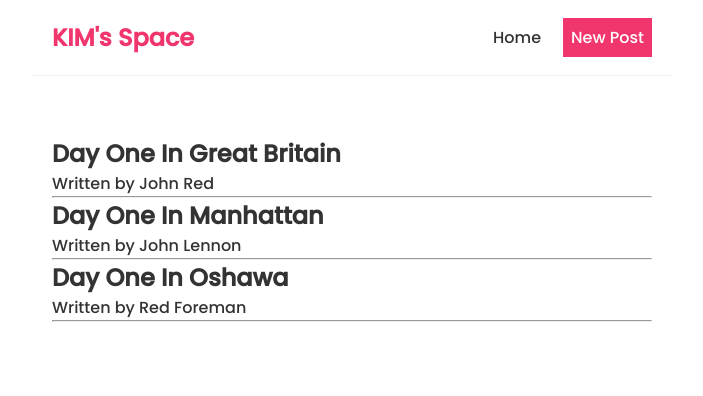
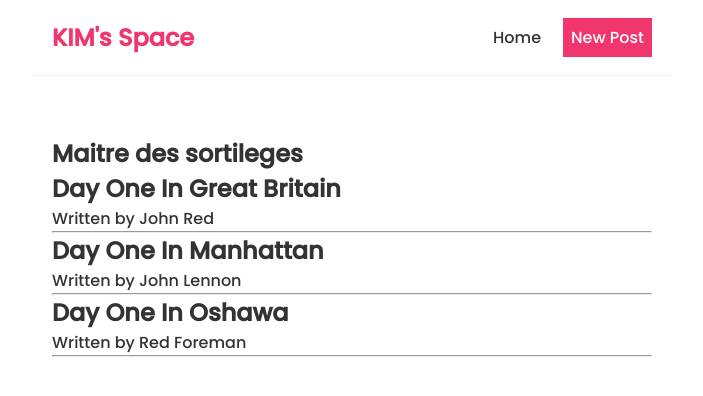
Before and after one commit to akshaycodeur/reagir, a React (Create React App) app: page / in a window 1280 px wide. Shown: the top 396 px of the page, without its empty margins (288-991 px from the left). Built offline with nearby package versions, Linux system fonts and the light colour scheme.

Commit message:
props playing around

```diff
--- a/src/BlogList.js
+++ b/src/BlogList.js
@@ -1,17 +1,21 @@
 const BlogList = (props) => {
     const blogs = props.blogs;
 
-    console.log(props,blogs);
+    const title = props.title;
 
     return (
         <div className="blog-list">
+            <h2>{title}</h2>
             {blogs.map((blogpost) => (
                 <div className="blog-preview" key={blogpost.id}>
                     <h2>{blogpost.title}</h2>
                     <p>Written by {blogpost.author}</p>
                     <hr />
                 </div>
-            ))}
+            )
+
+            )}
+
         </div>
      );
 }
--- a/src/Home.js
+++ b/src/Home.js
@@ -9,9 +9,16 @@ const Home = () => {
         {title:'Day One In Oshawa', body:'lorem ipsum...', author:'Red Foreman', id:3}
     ]);
 
+    const [people,setPeople] = useState([
+        {name: 'Ash', age: 13, id:1},
+        {name: 'Gary', age: 33, id:2},
+        {name: 'Red', age: 23, id:3},
+
+    ])
+
     return (
         <div className="home">
-            <BlogList blogs={blogs} />
+            <BlogList blogs={blogs} title="Maitre des sortileges" />
         </div>
      );
 }
```
